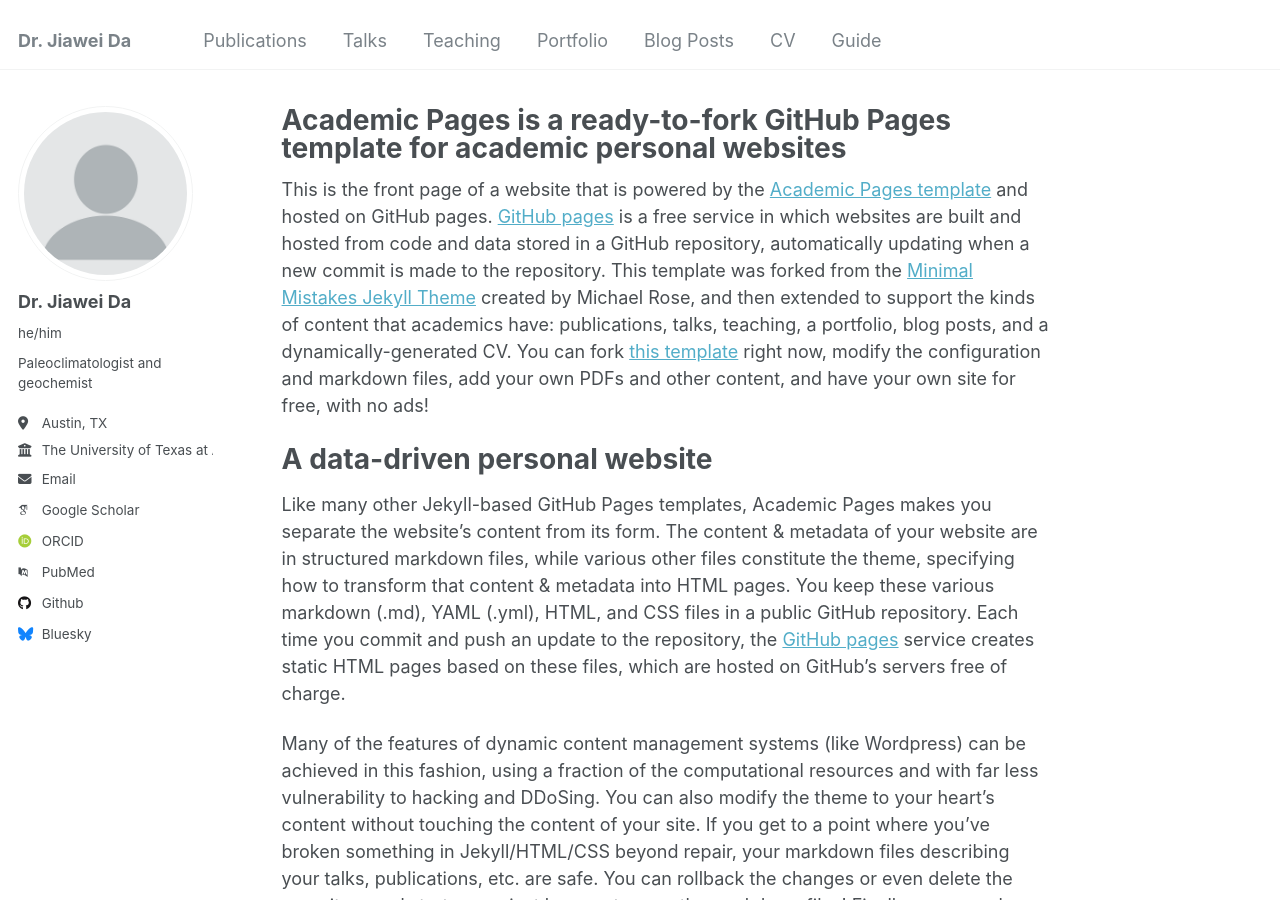
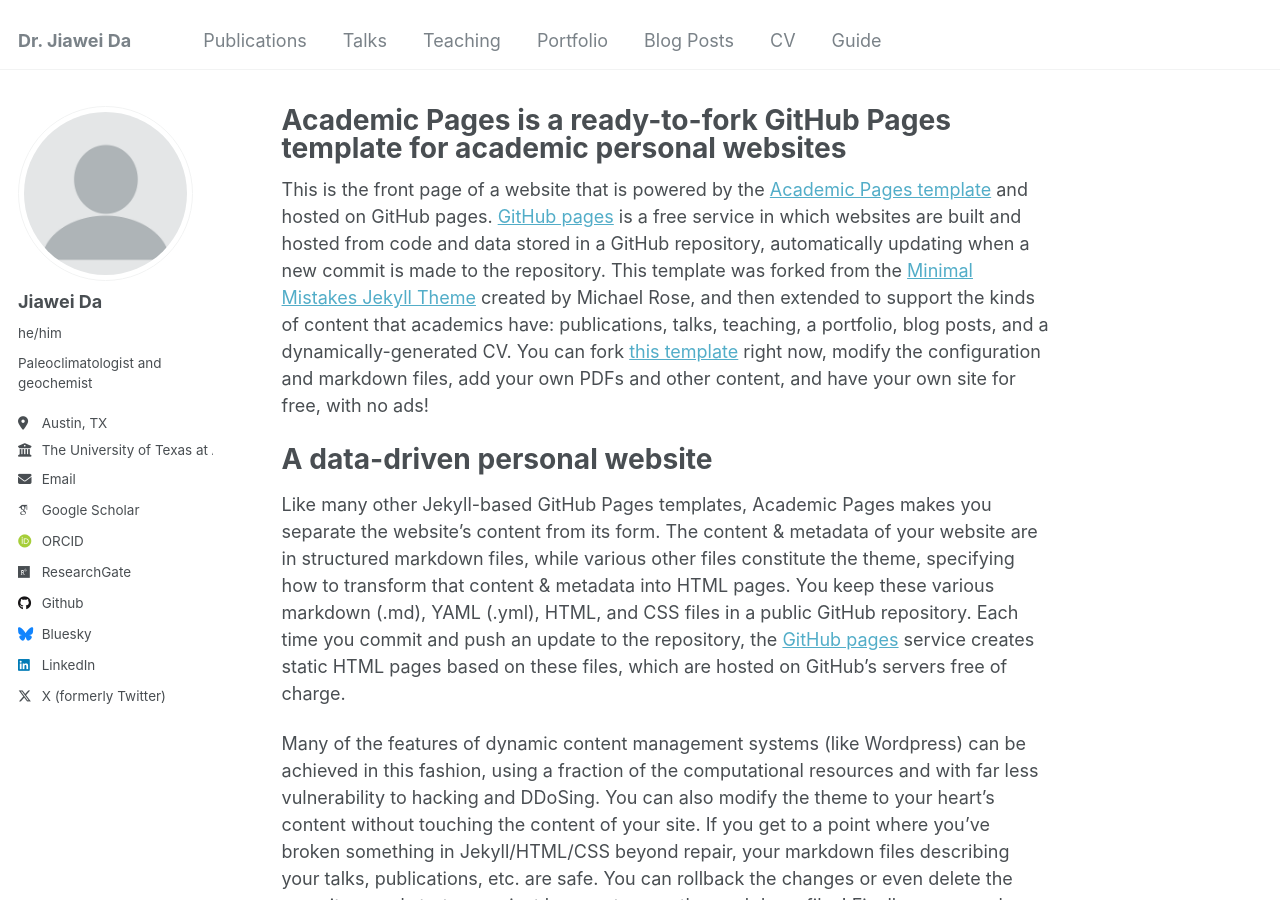
Before and after one commit to da-jiawei/da-jiawei.github.io, a Jekyll site: the page built from _pages/about.md, in a window 1280 px wide and 900 px high. Built offline with Jekyll 4.4.1, drawn with Linux system fonts in a browser that asks for light colours; some web fonts are replaced; part of the change alters nothing that is shown.

Commit message:
Update _config.yml

```diff
--- a/_config.yml
+++ b/_config.yml
@@ -22,7 +22,7 @@ repository               : "da-jiawei.github.io"
 author:
   # Biographic information
   avatar           : "profile.png"
-  name             : "Dr. Jiawei Da"
+  name             : "Jiawei Da"
   pronouns         : "he/him"
   bio              : "Paleoclimatologist and geochemist"
   location         : "Austin, TX"
@@ -32,12 +32,12 @@ author:
 
   # Academic websites
   arxiv            : # URL - Update with the correct link to your profile
-  googlescholar    : "https://scholar.google.com/citations?user=PS_CX0AAAAAJ"
+  googlescholar    : "https://scholar.google.com/citations?user=i9UrcjsAAAAJ&hl=en"
   impactstory      : # URL
-  orcid            : "http://orcid.org/yourorcidurl"
+  orcid            : "https://orcid.org/0000-0002-4483-4651"
   semantic         : # URL
-  pubmed           : "https://www.ncbi.nlm.nih.gov/pubmed/?term=john+snow"
-  researchgate     : # URL
+  pubmed           : # URL
+  researchgate     : "https://www.researchgate.net/profile/Jiawei-Da-2"
   scopus           : # URL
 
   # Repositories and software development
@@ -58,7 +58,7 @@ author:
   keybase          : # Username
   instagram        : # Username
   lastfm           : # Username
-  linkedin         : # Username
+  linkedin         : "https://linkedin.com/in/jiawei-da"
   mastodon         : # URL
   medium           : # URL
   pinterest        : # Username
@@ -66,7 +66,7 @@ author:
   steam            : # Username
   telegram         : # URL
   tumblr           : # Username
-  twitter          : # Username for X / Twitter
+  twitter          : "da_jiawei" # Username for X / Twitter
   vine             : # Username
   weibo            : # Username
   wikipedia        : # Username
```
